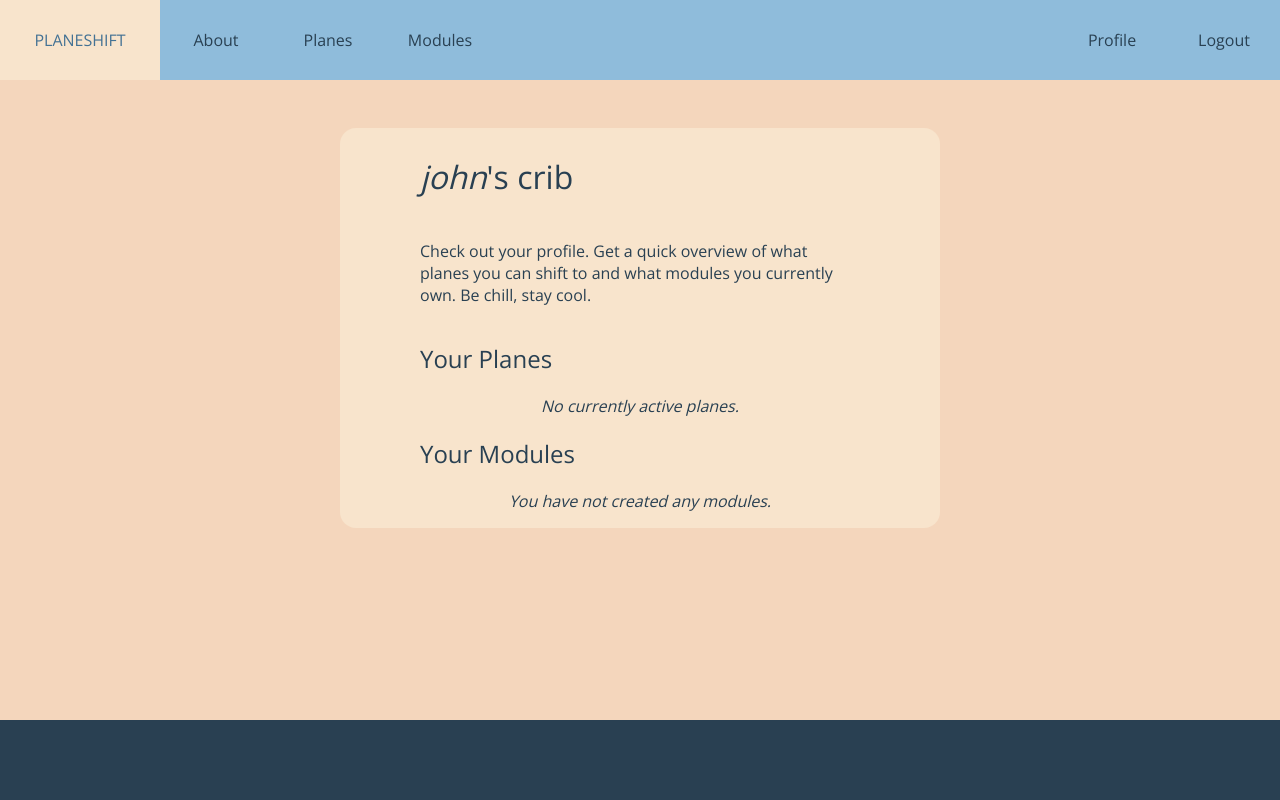
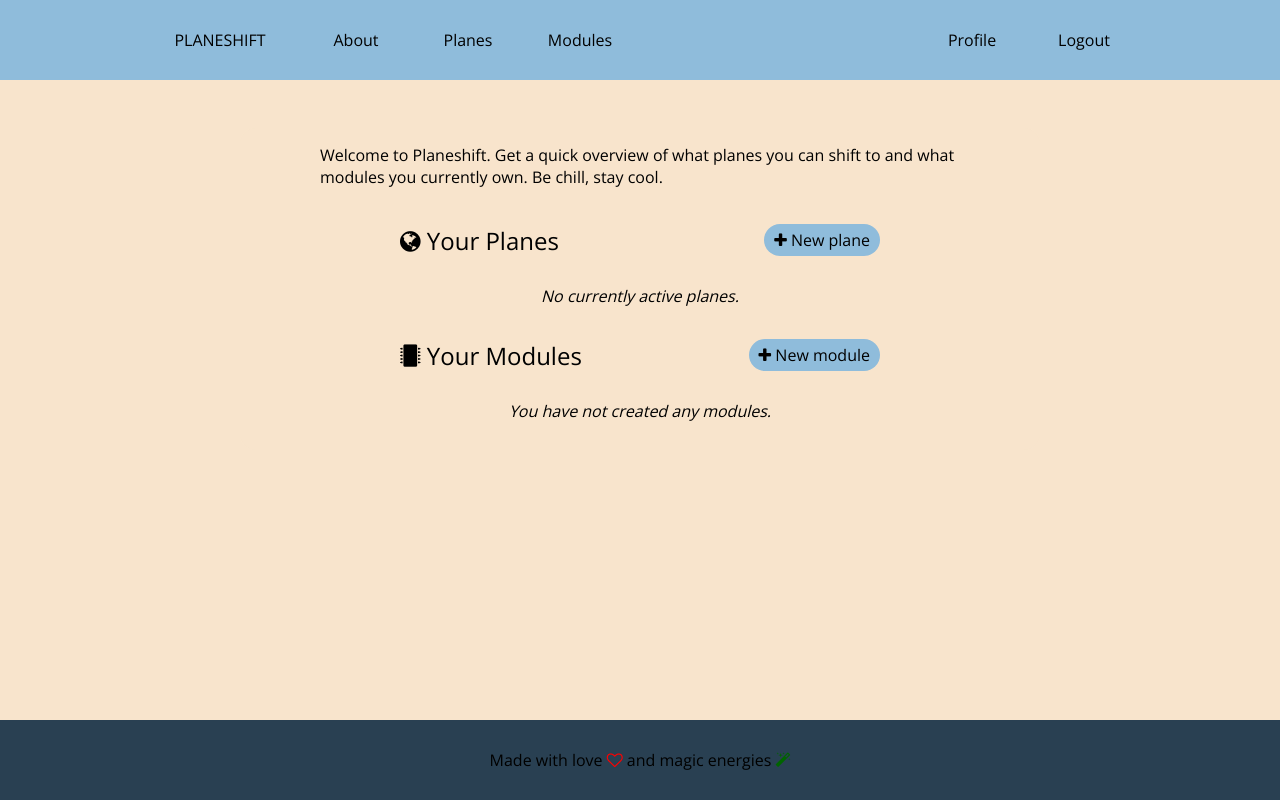
Before and after one commit to ashlaban/m7011e-planeshift, a Flask app: page /profile/ in a window 1280 px wide. Run offline with Flask 2, Linux system fonts and the light colour scheme; a user stored in the database is signed in; parts of the project's set-up code (start-up, migrations or seed data) failed here and were passed over.

Commit message:
Add: About page
Adds an about page
Remaps index to about for unauthorised users.
Remaps index to profile for authorised users.
Add font awesome to more buttons.

```diff
--- a/app/static/css/base.css
+++ b/app/static/css/base.css
@@ -6,6 +6,8 @@
 	8FBCDB - light blue
 	F4D6BC - linen
 	F8E4CC - light linen
+
+	Site max-width: 950px;
 */
 
 @import url('https://fonts.googleapis.com/css?family=Open+Sans:300,400,600');
@@ -15,9 +17,9 @@
 
 	font-family: 'Open Sans', sans-serif;
 	font-weight: 300;
-	font-size: 1em;
+	/*font-size: 1em;*/
 
-	color: #294052;
+	/*color: #294052;*/
 }
 
 h1 {
@@ -32,14 +34,23 @@ h3 {
 }
 
 html, body {
-	background-color: #294052;
+	background-color: #F8E4CC;
+	margin: 0;
+	height: 100%;
 
-	margin: 0;
+	overflow-x: hidden;
+}
 
-	height: 100%;
+nav {
+	display: flex;
+	justify-content: center;
+
+	background: #8FBCDB;
 }
 
 nav ul {
+	width: 1000px;
+
 	padding: 0;
 	margin : 0;
 	list-style-type: none;
@@ -157,19 +168,42 @@ nav .nav-filler {
 	flex-grow: 1;
 }
 
-#main {
-	background: #F4D6BC;
+#main-wrapper {
+	display: flex;
+	justify-content: center;
 
 	min-height: calc(100% - 10em);
+}
+
+#main {
+	background: #F8E4CC;
+
+	display: flex;
+	flex-direction: column;
+	align-items: center;
+
+	width: 800px;
 }
 
 footer {
 	display: flex;
 	flex-direction: row;
+	align-items: center;
+	justify-content: center;
 
 	background: #294052;
 
 	height: 5em;
+
+	/*margin-top: 2em;*/
+}
+
+footer .fa-heart-o {
+	color: red;
+}
+
+footer .fa-magic {
+	color: darkgreen;
 }
 
 /* Utilities */
@@ -210,6 +244,22 @@ footer {
 	background-color: #8FBCDB;
 	border: none;
 	padding: 15px 32px;
+	text-align: center;
+	text-decoration: none;
+	display: inline-block;
+	font-size: 1em;
+
+	border-style: solid;
+	border-width: 0px;
+	border-radius: 1em;
+
+	transition: box-shadow 0.5s;
+}
+
+.btn-slim {
+	background-color: #8FBCDB;
+	border: none;
+	padding: 5px 10px;
 	text-align: center;
 	text-decoration: none;
 	display: inline-block;
--- a/app/static/css/modules/module-list.css
+++ b/app/static/css/modules/module-list.css
@@ -12,7 +12,7 @@
 	align-items: center;
 	justify-content: center;
 
-	width : 800px;
+	width : 750px;
 	height: 200px;
 
 	background: #F8E4CC;
--- a/app/static/css/profile/profile-base.css
+++ b/app/static/css/profile/profile-base.css
@@ -23,9 +23,27 @@ dd {
 	padding-bottom: 0.5em;
 }
 
-a, a:visited, a:hover{
+#main a, #main a:visited, #main a:hover{
+	/*margin-top: 2em;
+	margin-bottom: 2em;*/
 	text-decoration: none;
 	color: inherit;
+}
+
+.heading {
+	width: 30em;
+	display: flex;
+	align-items: center;
+	justify-content: space-between;
+}
+
+em {
+	padding-top: 0.5em;
+	padding-bottom: 0.25em;
+	padding-left : 2em;
+	padding-right: 2em;
+
+	margin-bottom: 0.5em;
 }
 
 .module-brief {
--- a/app/templates/base.html
+++ b/app/templates/base.html
@@ -8,6 +8,7 @@
 		{% endif %}
 
 		<link rel="stylesheet" type="text/css" href="/static/css/base.css" />
+		<link rel="stylesheet" href="/static/css/font-awesome.min.css">
 		{% block css %}{% endblock css %}
 
 		{% block js %}{% endblock js %}
@@ -15,8 +16,10 @@
 	<body>
 		{% include 'navbar.html' %}
 
-		<div id="main">
-			{% block content %}{% endblock content %}
+		<div id="main-wrapper">
+			<div id="main">
+				{% block content %}{% endblock content %}
+			</div>
 		</div>
 
 		{% include 'footer.html' %}
--- a/app/templates/footer.html
+++ b/app/templates/footer.html
@@ -1 +1,3 @@
-<footer></footer>
+<footer>
+	<p>Made with love <i class="fa fa-heart-o" aria-hidden="true"></i> and magic energies <i class="fa fa-magic" aria-hidden="true"></i></p>
+</footer>
--- a/app/templates/login.html
+++ b/app/templates/login.html
@@ -3,7 +3,8 @@
 {% block css %}
 <link rel="stylesheet" type="text/css" href="/static/css/modules/module-base.css" />
 
-<script src="http://code.jquery.com/jquery-3.1.1.min.js"></script>
+<script src="/static/js/jquery-3.1.1.min.js"></script>
+<script src="/static/js/ko.js"></script>
 {% endblock css %}
 
 {% block content %}
--- a/app/templates/profile/index.html
+++ b/app/templates/profile/index.html
@@ -41,11 +41,17 @@
 </script>
 
 <section class="center-content">
-	<div class="form-box rounded center-content width-lg">
-		<h1><em>{{user.username}}</em>'s crib</h1>
-		<p>Check out your profile. Get a quick overview of what planes you can shift to and what modules you currently own. Be chill, stay cool.</p>
+	<div class="form-box rounded center-content">
+		<!-- <h1><em>{{user.username}}</em>'s crib</h1> -->
+		<p>Welcome to Planeshift. Get a quick overview of what planes you can shift to and what modules you currently own. Be chill, stay cool.</p>
 
-		<h2>Your Planes</h2>
+		<div class="heading">
+			<h2>
+				<i class="fa fa-globe" aria-hidden="true"></i>
+				Your Planes
+			</h2>
+			<a class="btn-slim" href="/planes/create"><i class="fa fa-plus" aria-hidden="true"></i> New plane</a>
+		</div>
 		<em data-bind="if: planes().length==0">No currently active planes.</em>
 		<div data-bind="foreach: planes">
 			<a data-bind="attr: { href: '/planes/name/' + name }">
@@ -55,7 +61,13 @@
 			</a>
 		</div>
 
-		<h2>Your Modules</h2>
+		<div class="heading">
+			<h2>
+				<i class="fa fa-microchip" aria-hidden="true"></i>
+				Your Modules
+			</h2>
+			<a class="btn-slim" href="/modules/create"><i class="fa fa-plus" aria-hidden="true"></i> New module</a>
+		</div>
 		<em data-bind="if: modules().length==0">You have not created any modules.</em>
 		<dl data-bind="foreach: modules">
 			<a data-bind="attr: { href: '/modules/name/' + name }">
@@ -66,6 +78,7 @@
 			</a>
 		</dl>
 
+
 	</div>
 </section>
 
--- a/app/templates/signup.html
+++ b/app/templates/signup.html
@@ -3,7 +3,8 @@
 {% block css %}
 <link rel="stylesheet" type="text/css" href="/static/css/modules/module-base.css" />
 
-<script src="http://code.jquery.com/jquery-3.1.1.min.js"></script>
+<script src="/static/js/jquery-3.1.1.min.js"></script>
+<script src="/static/js/ko.js"></script>
 {% endblock css %}
 
 {% block content %}
--- a/app/views.py
+++ b/app/views.py
@@ -23,7 +23,13 @@ def before_request():
 @app.route('/')
 @app.route('/index')
 def index():
+	if g.user is not None and g.user.is_authenticated:
+		return redirect(url_for('profile_mod.show_profile_page'))
 	return render_template('index.html', title='Home')
+
+@app.route('/about')
+def about():
+	return render_template('about.html', title='About')
 
 @app.route('/signup', methods=['GET', 'POST'])
 def signup():
```
Also changed, not shown: app/static/css/index.css (+25 -30 lines), app/templates/about.html (added, +44 -0 lines), app/templates/modules/module.html (+8 -2 lines), app/templates/modules/upload.html (+12 -4 lines), 1 other file.
